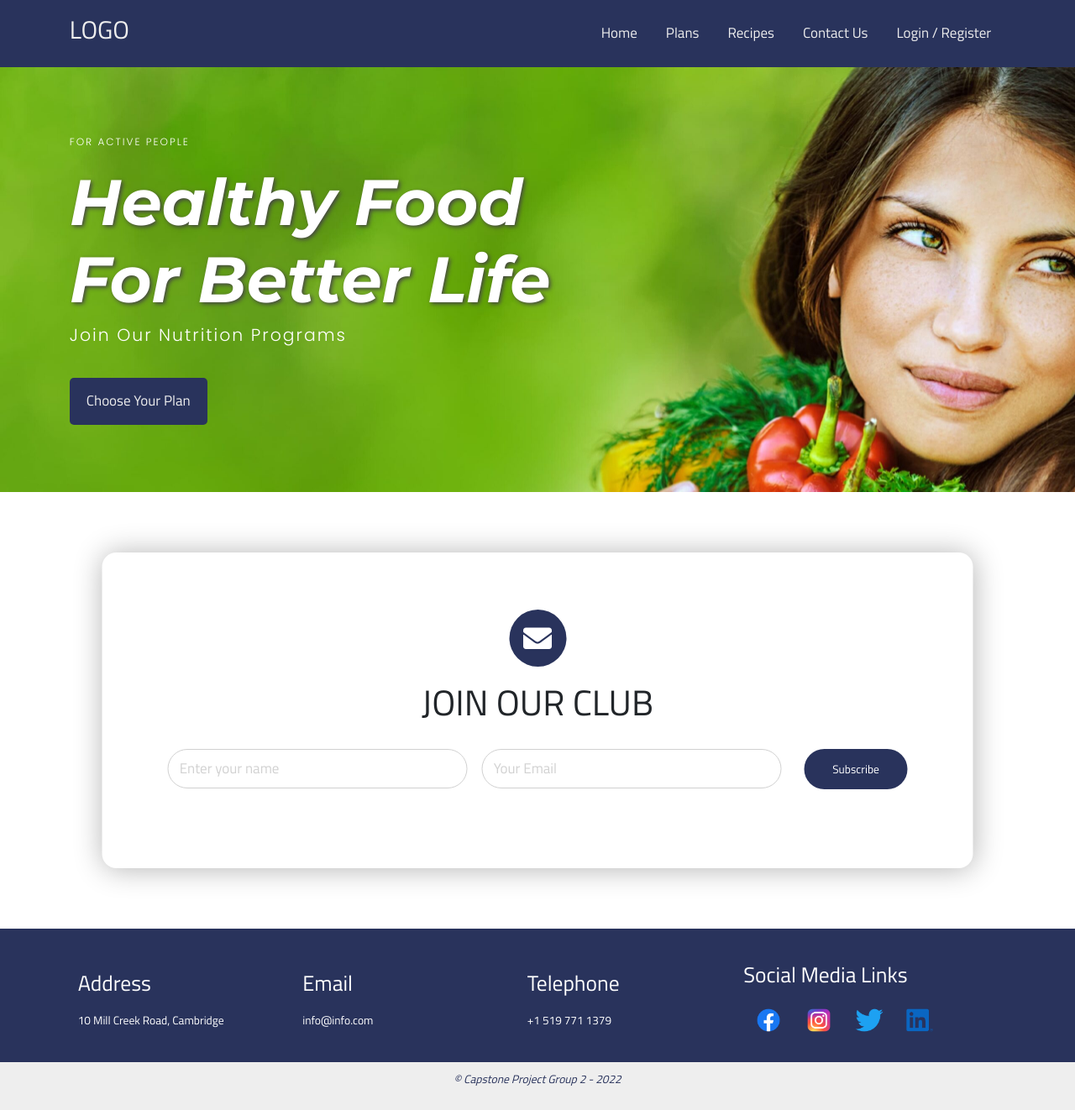
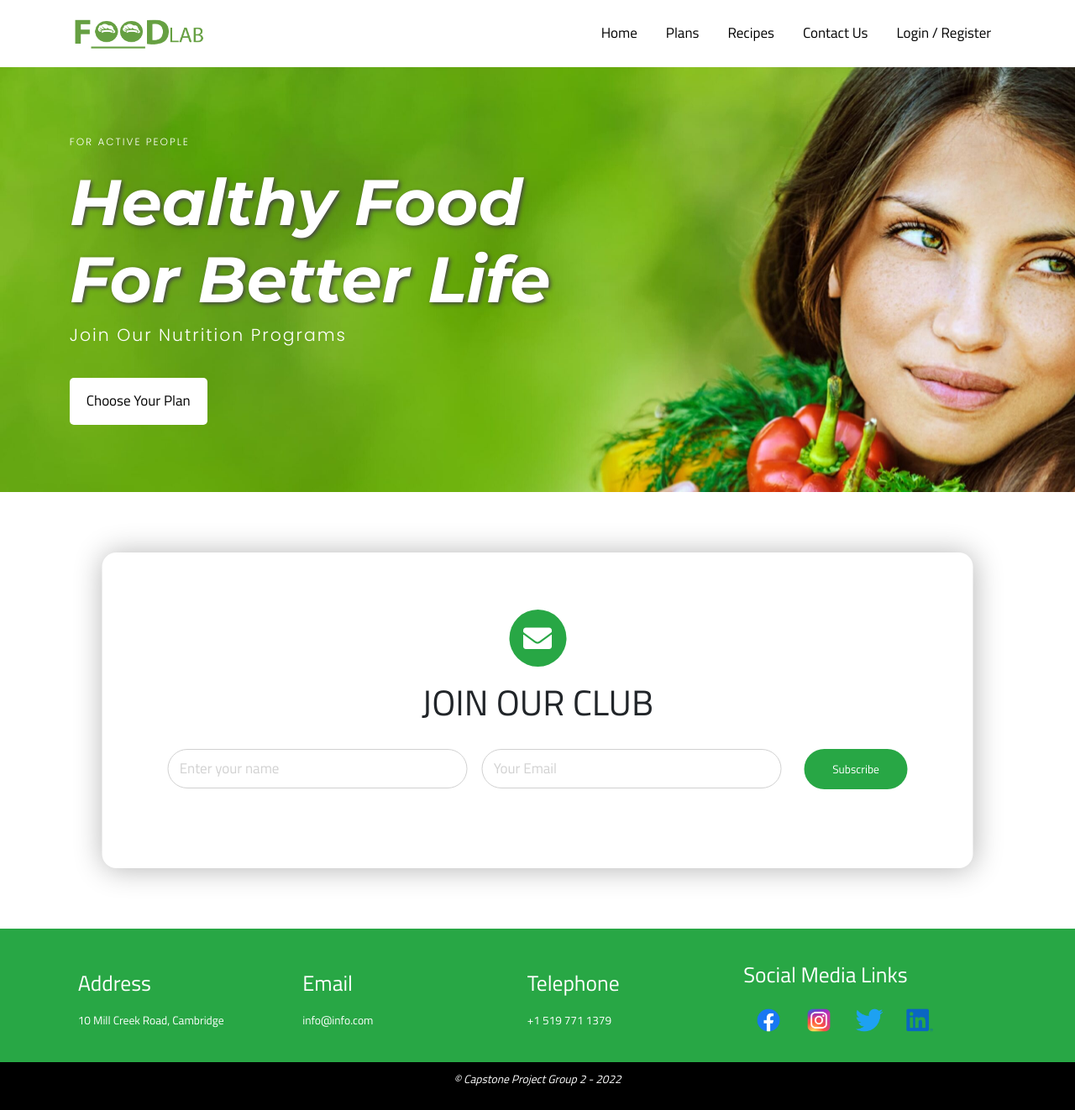
Before and after one commit to Suparno1998/Capstone-web-dev-fall-22, a React app in the folder app/frontend/: page / in a window 1280 px wide. Shown: the whole page at 84% size. Built offline with nearby package versions, Linux system fonts and the light colour scheme; no server answers.

Commit message:
logo and website look color

```diff
--- a/app/frontend/src/components/Navbar.jsx
+++ b/app/frontend/src/components/Navbar.jsx
@@ -13,21 +13,27 @@ function Navbar(props) {
   return (
     <header>
       <div class="container topbar">
-				<h3>LOGO</h3>
+        <a href="">
+          <img
+            width={160}
+            src="/images/foodlablogonew.png"
+            alt="FoodLab Logo"
+          />
+        </a>
         <nav ref={navRef}>
           <a href="/#">Home</a>
           <a href="/#">Plans</a>
           <a href="/#">Recipes</a>
           <a href="/#">Contact Us</a>
-					<a href="/#" onClick={props.handleOpen}>Login / Register</a>
-					<button
-						className="nav-btn nav-close-btn"
-						onClick={showNavbar}>
+          <a href="/#" onClick={props.handleOpen}>
+            Login / Register
+          </a>
+          <button className="nav-btn nav-close-btn" onClick={showNavbar}>
             <FaTimes />
           </button>
         </nav>
         <button className="nav-btn" onClick={showNavbar}>
-					<FaBars />
+          <FaBars style={{ color: "#28a745" }} />
         </button>
       </div>
     </header>
--- a/app/frontend/src/styles/main.css
+++ b/app/frontend/src/styles/main.css
@@ -8,15 +8,16 @@
 }
 
 :root {
-	--mainColor: #29335c;
-	/* --mainColor: #ffffff; */
+	/* --mainColor: #29335c; */
+	--mainColor: #ffffff;
 	/* --mainColor: #28a745; */
 	/* --mainColor: #218f3a; */
 	--mainColorLight: #5767aa;
-	--secondaryColor: #db2b39;
-	--textColor: #eee;
-	/* --textColor: black; */
+	--secondaryColor: #28a745;
+	/* --textColor: #eee; */
+	--textColor: black;
 	/* another color : #9f2929; */
+	--footerBackground: #28a745;
 }
 
 .container {
@@ -34,8 +35,8 @@ header {
 	justify-content: space-between;
 	height: 80px;
 	padding: 0 2rem;
-
 	color: var(--textColor);
+	background-color: #ffffff;
 }
 
 nav a {
@@ -120,11 +121,12 @@ nav {
 }
 
 footer {
-	background-color: rgba(178, 34, 34, 0.6);
-	background: var(--mainColor);
+	/* background-color: rgba(178, 34, 34, 0.6); */
+	/* background: var(--mainColor); */
+	background-color: #28a745;
 	font-size: .80em;
 	padding-top: 10px;
-	color: #fff;
+	color: #ffffff;
 }
 
 footer .container {
--- a/app/frontend/src/styles/newsletter.css
+++ b/app/frontend/src/styles/newsletter.css
@@ -24,7 +24,7 @@ body {
 .fas.fa-envelope {
     color: #fff;
     font-size: 2rem;
-    background: #29335c;
+    background: #28a745;
     padding: 1rem;
     border-radius: 100%;
     margin: 0 0 1rem 0;
@@ -76,7 +76,7 @@ input:first-child {
 .subscribe-btn {
     padding: .8rem 2rem;
     border-radius: 5rem;
-    background: #29335c;
+    background: #28a745;
     color: #fff;
     font-size: .8rem;
     border: none;
```
Also changed, not shown: app/frontend/public/images/foodlabLogo.png (added), app/frontend/public/images/foodlabLogonew.png (added). Lines whose indentation alone changed are shown as unchanged.
